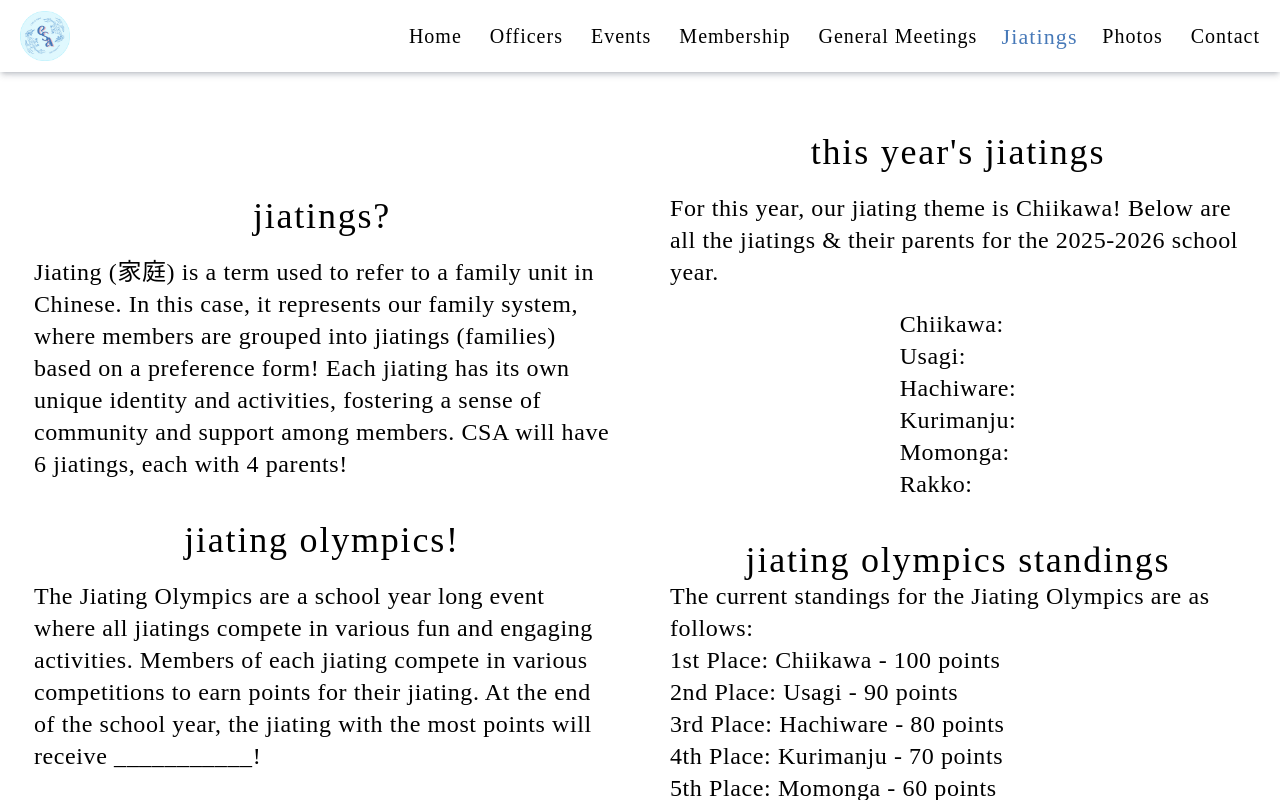
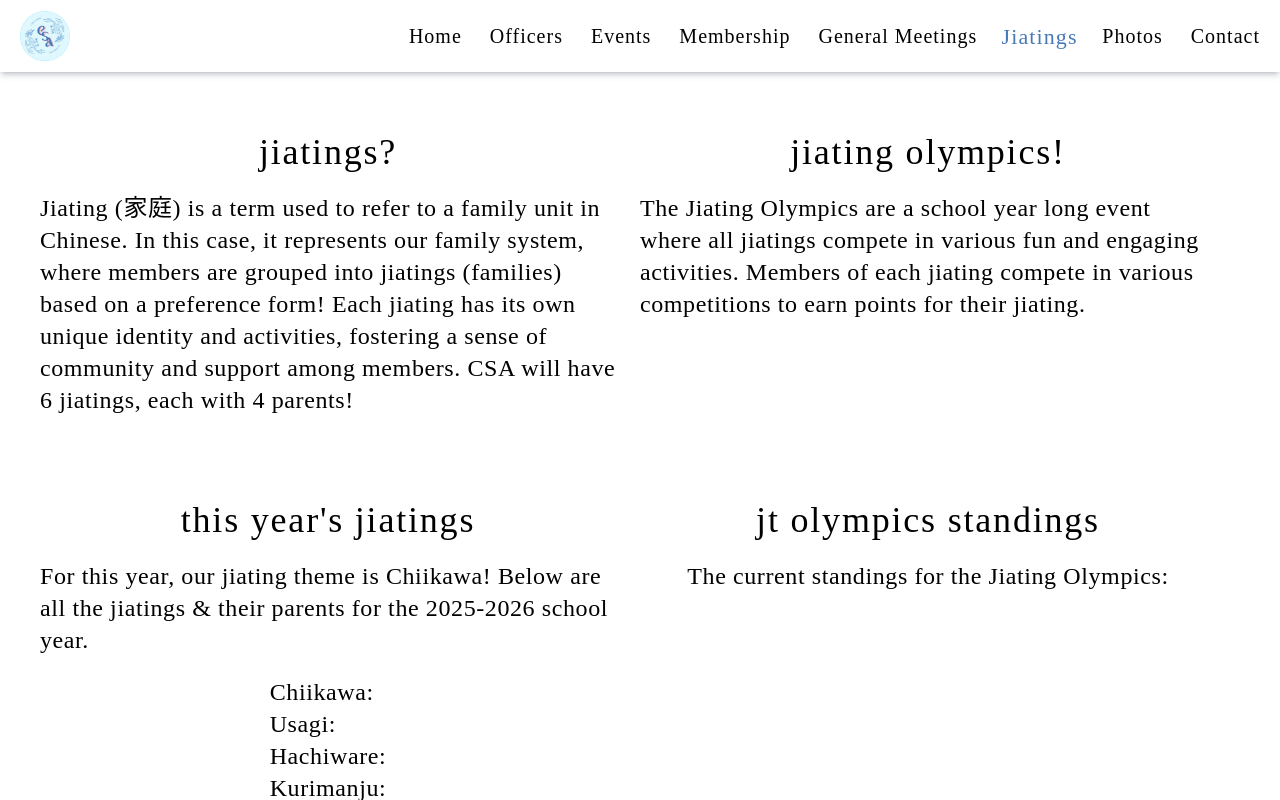
Before and after one commit to tamucsa/website, a Next.js app: page /jiatings in a window 1280 px wide. Built offline with nearby package versions, Linux system fonts and the light colour scheme; a web font is replaced by a local one.

Commit message:
updated jt page to grid, weird issue with gap spacing

```diff
--- a/src/app/(nav-pages)/jiatings/page.tsx
+++ b/src/app/(nav-pages)/jiatings/page.tsx
@@ -2,9 +2,8 @@ import { Metadata } from "next";
 
 const JiatingsPage = () => {
     return (
-        <div className="flex flex-col lg:flex-row items-center justify-center gap-10 lg:gap-15 px-15 md:px-25 mt-10 md:mt-15 pb-10">
-          {/* Left/Top Section (Info)*/}
-          <div className="flex flex-col items-center lg:w-lg xl:w-xl gap-10">
+        <div className="grid grid-rows-4 lg:grid-cols-2 lg:grid-rows-2 items-center justify-center lg:items-start lg:gap-0 px-10 mt-10 md:mt-15 mb-10">
+
           {/* Jiatings? paragraph*/}
           <div className="flex flex-col items-center lg:w-md xl:w-xl gap-5">
             <h1 className='container text-center font-primary tracking-wider text-3xl md:text-4xl'>jiatings?</h1>
@@ -12,16 +11,16 @@ const JiatingsPage = () => {
               Jiating (家庭) is a term used to refer to a family unit in Chinese. In this case, it represents our family system, where members are grouped into jiatings (families) based on a preference form! Each jiating has its own unique identity and activities, fostering a sense of community and support among members. CSA will have 6 jiatings, each with 4 parents!
             </p>
           </div>
+
           {/* Jiating Olympics paragraph */}
           <div className="flex flex-col items-center lg:w-md xl:w-xl gap-5">
             <h1 className='container text-center font-primary tracking-wider text-3xl md:text-4xl'>jiating olympics!</h1>
             <p className="font-secondary text-lg md:text-2xl tracking-wide">
-                The Jiating Olympics are a school year long event where all jiatings compete in various fun and engaging activities. Members of each jiating compete in various competitions to earn points for their jiating. At the end of the school year, the jiating with the most points will receive ___________!
+              The Jiating Olympics are a school year long event where all jiatings compete in various fun and engaging activities. Members of each jiating compete in various competitions to earn points for their jiating.
+              {/* At the end of the school year, the jiating with the most points will receive ___________! */}
             </p>
           </div>
-          </div>
-          {/* Right/Bottom Section (This year's specific info) */}
-          <div>
+
           {/* This year's paragraph */}
           <div className="flex flex-col items-center lg:w-lg xl:w-xl gap-5">
             <h1 className='container text-center font-primary tracking-wider text-3xl md:text-4xl'>this year's jiatings</h1>
@@ -37,22 +36,23 @@ const JiatingsPage = () => {
               <p className="">Rakko:</p>
             </div>
           </div>
+
           {/* Current Jiating Olympics Standings */}
-            <div>
-              <h1 className='container text-center font-primary tracking-wider text-3xl md:text-4xl mt-10'>jiating olympics standings</h1>
+          <div className="flex flex-col items-center lg:w-lg xl:w-xl gap-5">
+            <h1 className='container text-center font-primary tracking-wider text-3xl md:text-4xl'>jt olympics standings</h1>
             <p className="font-secondary text-lg md:text-2xl tracking-wide">
-                The current standings for the Jiating Olympics are as follows:
+              The current standings for the Jiating Olympics:
             </p>
             <div className="font-secondary text-lg md:text-2xl tracking-wide">
-                <p className="">1st Place: Chiikawa - 100 points</p>
+              {/* <p className="">1st Place: Chiikawa - 100 points</p>
               <p className="">2nd Place: Usagi - 90 points</p>
               <p className="">3rd Place: Hachiware - 80 points</p>
               <p className="">4th Place: Kurimanju - 70 points</p>
               <p className="">5th Place: Momonga - 60 points</p>
-                <p className="">6th Place: Rakko - 50 points</p>
+              <p className="">6th Place: Rakko - 50 points</p> */}
             </div>
           </div>
-          </div>
+
         </div>
     );
 }
```
Lines whose indentation alone changed are shown as unchanged.
